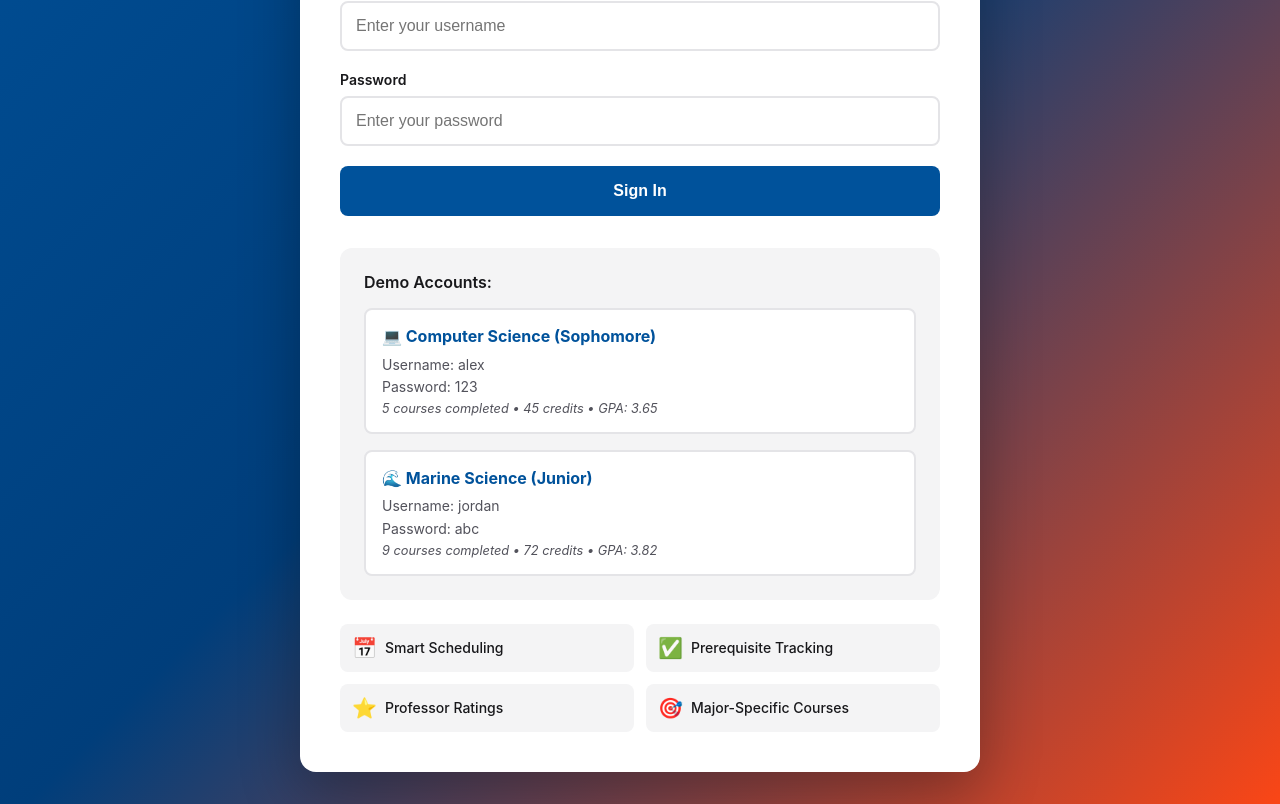
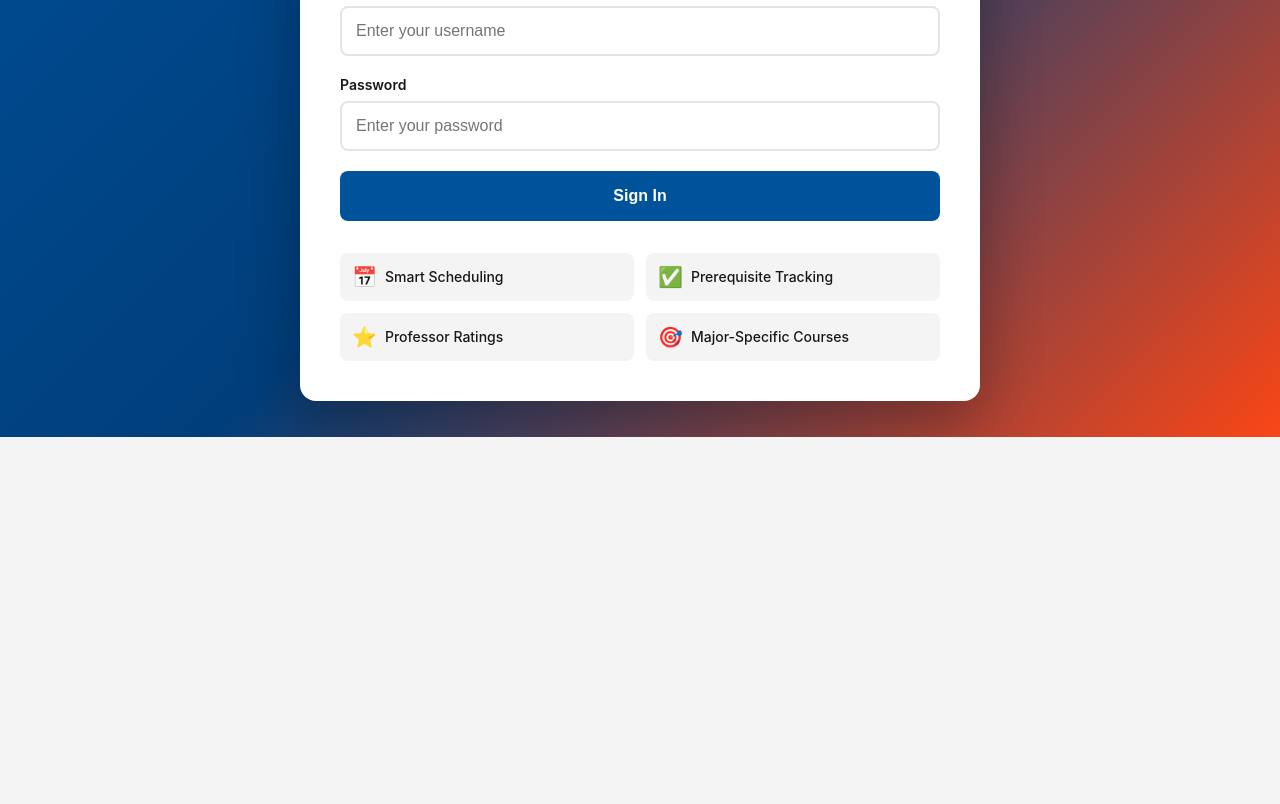
Before and after one commit to Chris-Enlow/swamppath-project, a React (Vite) app: page / in a window 1280 px wide. Shown: the part 427-1231 px from the top of the page. After the commit the page ends 864 px from the top, so only its background shows below. Built offline with nearby package versions, Linux system fonts and the light colour scheme.

Commit message:
updated onboarding and planner pages

```diff
--- a/src/pages/OnboardingPage.jsx
+++ b/src/pages/OnboardingPage.jsx
@@ -105,23 +105,6 @@ const OnboardingPage = ({ onLogin }) => {
                     </button>
                 </form>
 
-                <div className="demo-credentials">
-                    <p className="demo-title">Demo Accounts:</p>
-                    <div className="demo-accounts">
-                        <div className="demo-account">
-                            <strong>💻 Computer Science (Sophomore)</strong>
-                            <span>Username: alex</span>
-                            <span>Password: 123</span>
-                            <span className="demo-note">5 courses completed • 45 credits • GPA: 3.65</span>
-                        </div>
-                        <div className="demo-account">
-                            <strong>🌊 Marine Science (Junior)</strong>
-                            <span>Username: jordan</span>
-                            <span>Password: abc</span>
-                            <span className="demo-note">9 courses completed • 72 credits • GPA: 3.82</span>
-                        </div>
-                    </div>
-                </div>
 
                 <div className="onboarding-features">
                     <div className="onboarding-feature">
--- a/src/pages/PlannerPage.jsx
+++ b/src/pages/PlannerPage.jsx
@@ -6,7 +6,6 @@ const PlannerPage = ({ currentUser, plannedCourses, onUpdatePlannedCourses }) =>
   const [showCourseSelector, setShowCourseSelector] = useState(false);
   const [searchTerm, setSearchTerm] = useState('');
 
-  // --- Semesters generator (unchanged) ---
   const generateSemesters = () => {
     const semesters = [];
     const currentYear = new Date().getFullYear();
@@ -26,7 +25,6 @@ const PlannerPage = ({ currentUser, plannedCourses, onUpdatePlannedCourses }) =>
 
   const semesters = generateSemesters();
 
-  // --- Add/remove helpers (allow anything; only block exact-duplicate in same semester) ---
   const addCourseToSemester = (courseId, semesterId) => {
     const newPlanned = { ...plannedCourses };
     const list = newPlanned[semesterId] || [];
@@ -72,7 +70,7 @@ const PlannerPage = ({ currentUser, plannedCourses, onUpdatePlannedCourses }) =>
       <div style={{ marginBottom: '2rem' }}>
         <h2 className="page-title">Academic Planner</h2>
         <p style={{ color: '#6b7280', marginTop: '0.5rem' }}>
-          Plan any courses in any future semester. (Prerequisites and completions are ignored for this demo.)
+          Plan any courses in any future semester.
         </p>
         <div style={{ display: 'flex', gap: '2rem', marginTop: '1rem', padding: '1rem', background: '#f9fafb', borderRadius: '8px' }}>
           <div><strong>Completed Credits:</strong> {currentUser?.credits || 0}</div>
@@ -134,7 +132,6 @@ const PlannerPage = ({ currentUser, plannedCourses, onUpdatePlannedCourses }) =>
         })}
       </div>
 
-      {/* Course Selector Modal */}
       {showCourseSelector && (
         <div className="modal-overlay" onClick={() => setShowCourseSelector(false)}>
           <div className="modal-content planner-modal" onClick={(e) => e.stopPropagation()}>
```
